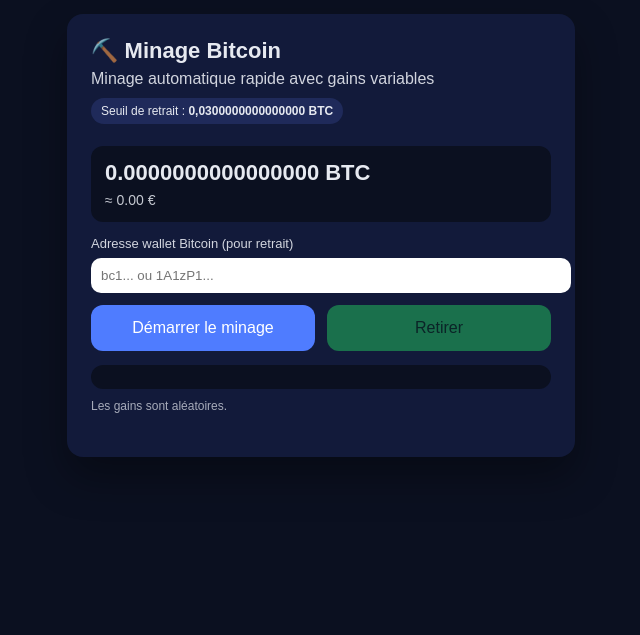
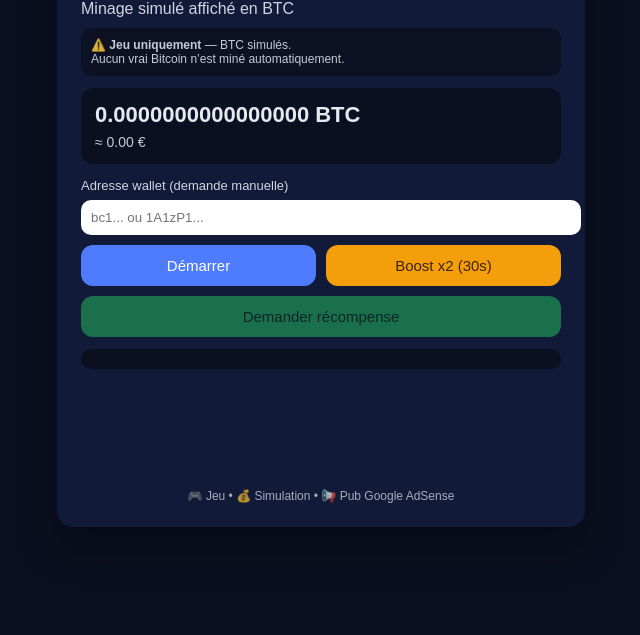
Before and after one commit to nathanaelvaury13-boop/nathanaelvaury13-boop.github.io, a plain HTML site: page index.html in a window 1280 px wide. Shown: the part 165-800 px from the top of the page, without its empty margins (319-959 px from the left). Drawn offline with Linux system fonts and the light colour scheme.

Commit message:
Refactor index.html for Crypto Mining Game
Updated HTML structure and styles for the Crypto Mining Game. Added Google AdSense integration and improved UI elements.

```diff
--- a/index.html
+++ b/index.html
@@ -1,149 +1,211 @@
 <!DOCTYPE html>
 <html lang="fr">
 <head>
-<meta charset="UTF-8" />
-<title>Crypto Mining Game – Tout-en-1</title>
+<meta charset="UTF-8">
+<meta name="viewport" content="width=device-width, initial-scale=1.0">
+
+<title>Crypto Miner Game – BTC simulés</title>
+
+<!-- ✅ GOOGLE ADSENSE NORMAL (PAS AMP) -->
+<script async
+  src="https://pagead2.googlesyndication.com/pagead/js/adsbygoogle.js?client=ca-pub-4240731940121790"
+  crossorigin="anonymous"></script>
+
 <style>
-body{font-family:Arial,sans-serif;background:#0b1020;color:#e6e9f0;display:flex;justify-content:center;align-items:center;min-height:100vh;margin:0}
-.card{background:#121a3a;border-radius:16px;box-shadow:0 20px 40px rgba(0,0,0,.35);padding:24px;max-width:460px;width:100%}
+body{
+  font-family:Arial,Helvetica,sans-serif;
+  background:#0b1020;
+  color:#e6e9f0;
+  display:flex;
+  justify-content:center;
+  align-items:center;
+  min-height:100vh;
+  margin:0
+}
+.card{
+  background:#121a3a;
+  border-radius:16px;
+  box-shadow:0 20px 40px rgba(0,0,0,.35);
+  padding:24px;
+  max-width:480px;
+  width:100%
+}
 h1{font-size:22px;margin:0 0 6px}
 p{opacity:.9;margin:0 0 10px}
-.badge{display:inline-block;background:#1f2a5a;border-radius:999px;padding:6px 10px;font-size:12px;margin-bottom:10px}
-.stats{background:#0b1020;border-radius:12px;padding:14px;margin:12px 0}
-.btc{font-size:22px;font-weight:700;word-break:break-all}
+.legal{
+  background:#0b1020;
+  border-radius:10px;
+  padding:10px;
+  font-size:12px;
+  opacity:.85;
+  margin-bottom:10px
+}
+.stats{
+  background:#0b1020;
+  border-radius:12px;
+  padding:14px;
+  margin:12px 0
+}
+.btc{font-size:22px;font-weight:700}
 .eur{font-size:14px;opacity:.85;margin-top:6px}
-label{font-size:13px;opacity:.9}
-input{width:100%;margin-top:6px;padding:10px;border-radius:10px;border:0;outline:none}
-.row{display:flex;gap:12px;flex-wrap:wrap;margin-top:12px}
-button{flex:1;border:0;border-radius:12px;padding:14px 16px;font-size:16px;cursor:pointer}
+.row{display:flex;gap:10px;flex-wrap:wrap;margin-top:10px}
+button{
+  flex:1;
+  border:0;
+  border-radius:12px;
+  padding:12px;
+  font-size:15px;
+  cursor:pointer
+}
 .start{background:#4f7cff;color:white}
+.boost{background:#f59e0b;color:#3b2500}
 .withdraw{background:#22c55e;color:#052e16}
 .withdraw[disabled]{opacity:.5;cursor:not-allowed}
-.log{margin-top:14px;background:#0b1020;border-radius:12px;padding:12px;font-size:13px;max-height:160px;overflow:auto}
-.foot{margin-top:10px;font-size:12px;opacity:.7}
-.ad-container{margin-top:20px;text-align:center}
+.log{
+  margin-top:12px;
+  background:#0b1020;
+  border-radius:12px;
+  padding:10px;
+  font-size:13px;
+  max-height:150px;
+  overflow:auto
+}
+label{font-size:13px;opacity:.9}
+input{
+  width:100%;
+  margin-top:6px;
+  padding:10px;
+  border-radius:10px;
+  border:0;
+  outline:none
+}
+.ad-container{
+  margin-top:20px;
+  min-height:90px;
+  text-align:center
+}
+.foot{margin-top:10px;font-size:12px;opacity:.7;text-align:center}
 </style>
-<script async src="https://pagead2.googlesyndication.com/pagead/js/adsbygoogle.js?client=ca-pub-4240731940121790"
-     crossorigin="anonymous"></script>
 </head>
+
 <body>
 <div class="card">
-  <h1>⛏️ Minage Bitcoin</h1>
-  <p>Minage automatique rapide avec gains variables</p>
-  <div class="badge">Seuil de retrait : <strong>0,0300000000000000 BTC</strong></div>
+
+<h1>⛏️ Crypto Miner Game</h1>
+<p>Minage simulé affiché en BTC</p>
+
+<div class="legal">
+⚠️ <strong>Jeu uniquement</strong> — BTC simulés.<br>
+Aucun vrai Bitcoin n’est miné automatiquement.
+</div>
 
 <div class="stats">
   <div class="btc" id="btc">0.0000000000000000 BTC</div>
   <div class="eur" id="eur">≈ 0.00 €</div>
 </div>
 
-  <label>Adresse wallet Bitcoin (pour retrait)</label>
-  <input type="text" id="wallet" placeholder="bc1... ou 1A1zP1..." />
+<label>Adresse wallet (demande manuelle)</label>
+<input type="text" id="wallet" placeholder="bc1... ou 1A1zP1...">
 
 <div class="row">
-    <button class="start" id="startBtn">Démarrer le minage</button>
-    <button class="withdraw" id="withdrawBtn" disabled>Retirer</button>
+  <button class="start" id="startBtn">Démarrer</button>
+  <button class="boost" id="boostBtn">Boost x2 (30s)</button>
+</div>
+
+<div class="row">
+  <button class="withdraw" id="rewardBtn" disabled>Demander récompense</button>
 </div>
 
 <div class="log" id="log"></div>
 
-  <div class="foot">Les gains sont aléatoires.</div>
+<!-- ✅ PUB GOOGLE (NE DEFORME PAS LE SITE) -->
+<div class="ad-container">
+  <ins class="adsbygoogle"
+    style="display:block"
+    data-ad-client="ca-pub-4240731940121790"
+    data-ad-slot="1234567890"
+    data-ad-format="auto"
+    data-full-width-responsive="true"></ins>
+</div>
 
-  <div class="ad-container" id="adContainer"></div>
+<div class="foot">
+🎮 Jeu • 💰 Simulation • 📢 Pub Google AdSense
+</div>
+
 </div>
 
 <script>
-// CONFIGURATION
-const TELEGRAM_BOT_TOKEN = "TON_TOKEN";
-const TELEGRAM_CHAT_ID = "TON_CHAT_ID";
-const WITHDRAW_LIMIT = 0.03;
+// ================= CONFIG =================
 const BTC_TO_EUR = 60000;
-const MINING_INTERVAL = 400;
-const REWARD_MIN = 0.000000000002;
-const REWARD_MAX = 0.00000000500;
+const LIMIT = 0.03;
+const INTERVAL = 300;
+const REWARD_MIN = 0.00000000001;
+const REWARD_MAX = 0.0000000001;
 
-// ETAT
-let balance = parseFloat(localStorage.getItem('balance')) || 0;
+// ================= ETAT =================
+let balance = Number(localStorage.getItem("btc_sim")) || 0;
 let mining = false;
-let minerInterval = null;
+let boost = false;
 
-const btcEl = document.getElementById('btc');
-const eurEl = document.getElementById('eur');
-const withdrawBtn = document.getElementById('withdrawBtn');
-const logEl = document.getElementById('log');
-const walletEl = document.getElementById('wallet');
+const btcEl = document.getElementById("btc");
+const eurEl = document.getElementById("eur");
+const rewardBtn = document.getElementById("rewardBtn");
+const logEl = document.getElementById("log");
 
-// UTILS
+// ================= FONCTIONS =================
 function log(msg){
   const t = new Date().toLocaleTimeString();
   logEl.innerHTML = `<div>[${t}] ${msg}</div>` + logEl.innerHTML;
 }
 
 function updateUI(){
-  btcEl.textContent = balance.toFixed(16) + ' BTC';
-  eurEl.textContent = '≈ ' + (balance * BTC_TO_EUR).toFixed(2) + ' €';
-  withdrawBtn.disabled = balance < WITHDRAW_LIMIT;
+  btcEl.textContent = balance.toFixed(16) + " BTC";
+  eurEl.textContent = "≈ " + (balance * BTC_TO_EUR).toFixed(2) + " €";
+  rewardBtn.disabled = balance < LIMIT;
+  localStorage.setItem("btc_sim", balance);
 }
 
-function randomReward(){
+function rand(){
   return Math.random() * (REWARD_MAX - REWARD_MIN) + REWARD_MIN;
 }
 
-function saveBalance(){
-  localStorage.setItem('balance', balance);
-}
-
-// MINAGE
-document.getElementById('startBtn').addEventListener('click', () => {
+// ================= MINAGE =================
+document.getElementById("startBtn").onclick = () => {
   if(mining) return;
   mining = true;
-  log('⛏️ Minage démarré...');
-  minerInterval = setInterval(() => {
-    const gain = randomReward();
-    balance += gain;
-    saveBalance();
-    log(`+${gain.toFixed(16)} BTC`);
+  log("⛏️ Minage démarré");
+  setInterval(() => {
+    let g = rand();
+    if(boost) g *= 2;
+    balance += g;
     updateUI();
-  }, MINING_INTERVAL);
-});
+  }, INTERVAL);
+};
 
-// RETRAIT (notification Telegram)
-withdrawBtn.addEventListener('click', async () => {
-  if(balance < WITHDRAW_LIMIT) return;
+// ================= BOOST =================
+document.getElementById("boostBtn").onclick = () => {
+  if(boost) return;
+  boost = true;
+  log("🚀 Boost activé (30s)");
+  setTimeout(() => {
+    boost = false;
+    log("⏱️ Boost terminé");
+  }, 30000);
+};
 
-  const wallet = walletEl.value.trim();
-  if(wallet.length < 20){ log('❌ Adresse wallet invalide'); return; }
+// ================= DEMANDE =================
+document.getElementById("rewardBtn").onclick = () => {
+  log("📩 Demande envoyée (manuelle)");
+  balance = 0;
+  updateUI();
+};
 
-  const amount = balance;
-  balance = 0;
-  saveBalance();
-  updateUI();
-
-  log(`📤 Demande de retrait : ${amount.toFixed(16)} BTC`);
-  const text = `📩 Demande de retrait\nMontant: ${amount.toFixed(16)} BTC\nWallet: ${wallet}`;
-  try{
-    await fetch(`https://api.telegram.org/bot${TELEGRAM_BOT_TOKEN}/sendMessage`,{
-      method:'POST',
-      headers:{'Content-Type':'application/json'},
-      body:JSON.stringify({chat_id: TELEGRAM_CHAT_ID, text})
-    });
-    log('✅ Notification Telegram envoyée');
-  }catch(e){ log('❌ Erreur Telegram'); }
-});
-
-// PUB GOOGLE ADSENSE immédiate
-const adContainer = document.getElementById('adContainer');
-adContainer.innerHTML = `
-  <ins class="adsbygoogle"
-    style="display:block"
-    data-ad-client="ca-pub-4240731940121790"
-    data-ad-slot="1234567890"
-    data-ad-format="auto"
-    data-full-width-responsive="true"></ins>`;
+// ================= ADSENSE =================
 (adsbygoogle = window.adsbygoogle || []).push({});
 
-// INIT UI
+// ================= INIT =================
 updateUI();
 </script>
+
 </body>
 </html>
```
Lines whose indentation alone changed are shown as unchanged.
